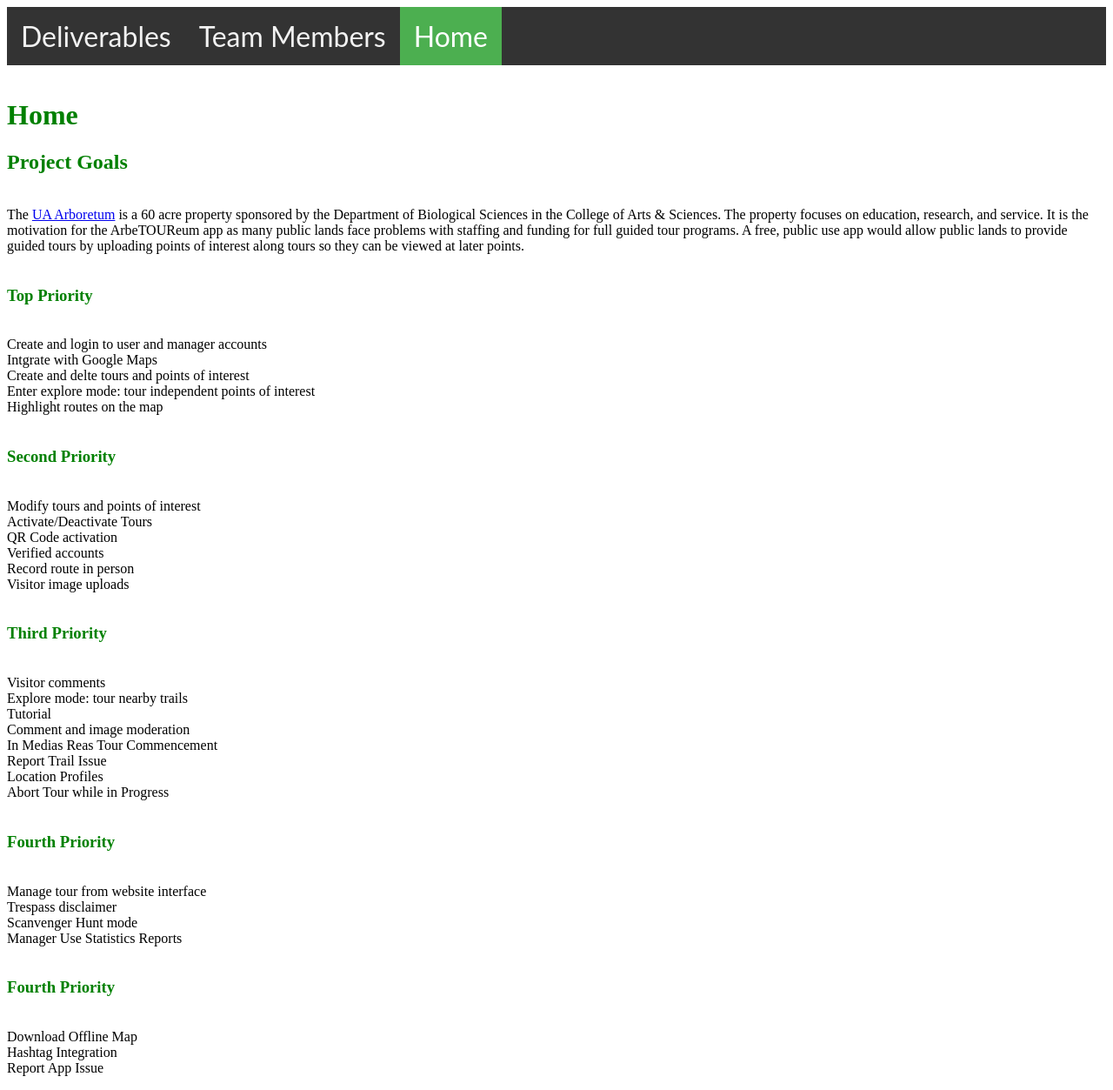
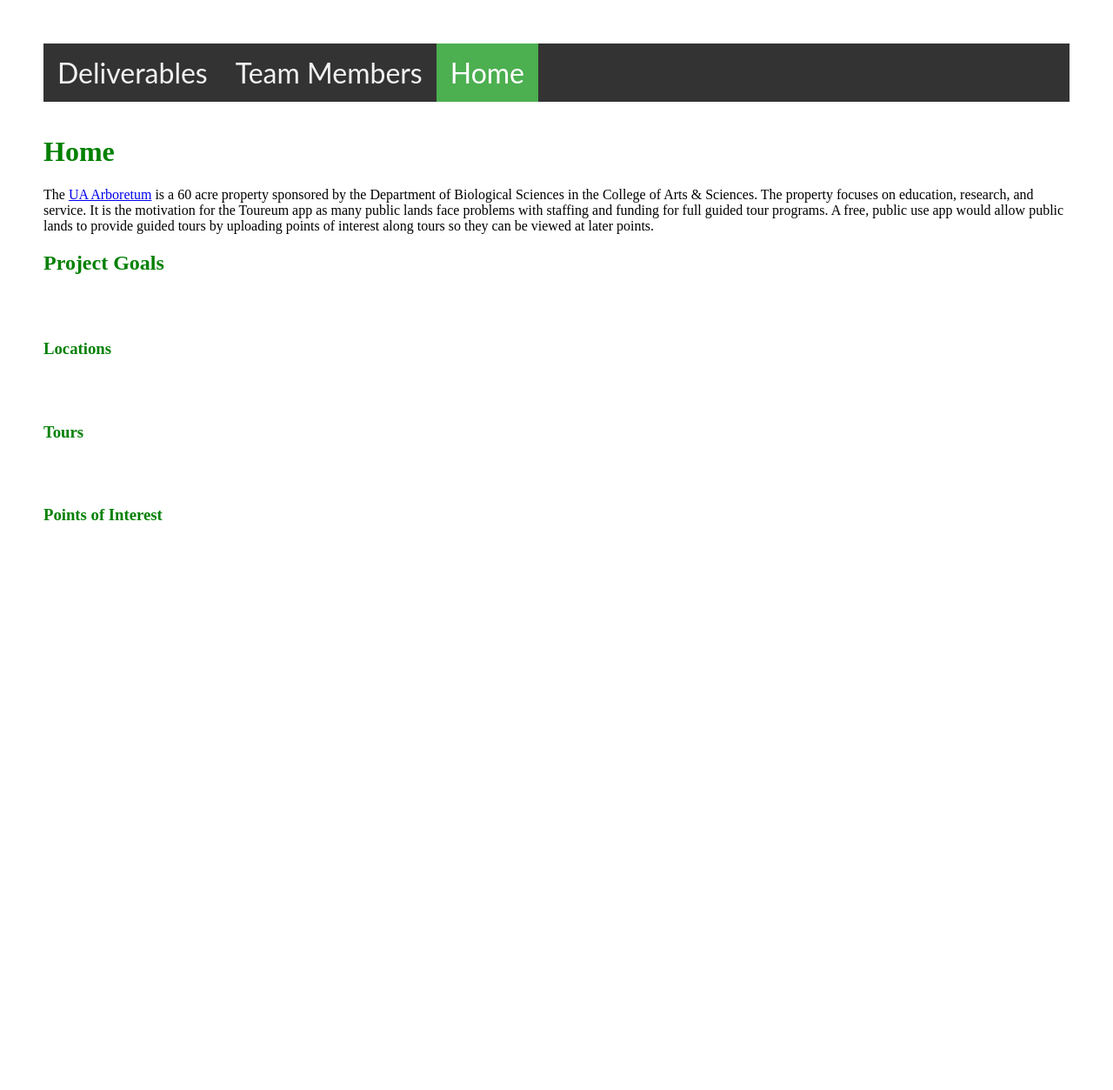
Before and after one commit to lmbrager/CS495Arboretum.github.io, a Jekyll site: the page built from index.html, in a window 1280 px wide. Shown: the whole page at 87% size. Built offline with Jekyll 4.4.1, drawn with Linux system fonts in a browser that asks for light colours; after the commit the page ends 900 px from its top, so only the background shows below that.

Commit message:
Update index.html

```diff
--- a/index.html
+++ b/index.html
@@ -3,47 +3,19 @@ layout: default
 title: Home
 ---
 <html>
-  <body>
+  <body style="margin:50px">
     <p>
-    <h2>Project Goals</h2></br>
   The <a href="https://arboretum.ua.edu/">UA Arboretum</a> is a 60 acre property sponsored by the Department of Biological Sciences
-  in the College of Arts & Sciences. The property focuses on education, research, and service. It is the motivation for the ArbeTOUReum app
+  in the College of Arts & Sciences. The property focuses on education, research, and service. It is the motivation for the Toureum app
   as many public lands face problems with staffing and funding for full guided tour programs. A free, public use app would allow public lands
   to provide guided tours by uploading points of interest along tours so they can be viewed at later points. </br>
-  </br><h3> Top Priority</h3></br>
-Create and login to user and manager accounts</br>
-Intgrate with Google Maps</br>
-Create and delte tours and points of interest</br>
-Enter explore mode: tour independent points of interest</br>
-Highlight routes on the map</br>
 
-</br><h3> Second Priority</h3></br>
-Modify tours and points of interest</br>
-Activate/Deactivate Tours</br>
-QR Code activation</br>
-Verified accounts</br>
-Record route in person</br>
-Visitor image uploads</br>
+<h2>Project Goals</h2></br>
+</br><h3> Locations</h3></br>
 
-</br><h3> Third Priority</h3></br>
-Visitor comments</br>
-Explore mode: tour nearby trails</br>
-Tutorial</br>
-Comment and image moderation</br>
-In Medias Reas Tour Commencement</br>
-Report Trail Issue</br>
-Location Profiles</br>
-Abort Tour while in Progress</br>
+</br><h3> Tours</h3></br>
 
-</br><h3> Fourth Priority</h3></br>
-Manage tour from website interface</br>
-Trespass disclaimer</br>
-Scanvenger Hunt	mode</br>
-Manager Use Statistics Reports</br>
-</br><h3> Fourth Priority</h3></br>
-Download Offline Map</br>
-Hashtag Integration</br>
-Report App Issue</br>
+</br><h3> Points of Interest</h3></br>
     </p>
   </body>
 </html>
```
